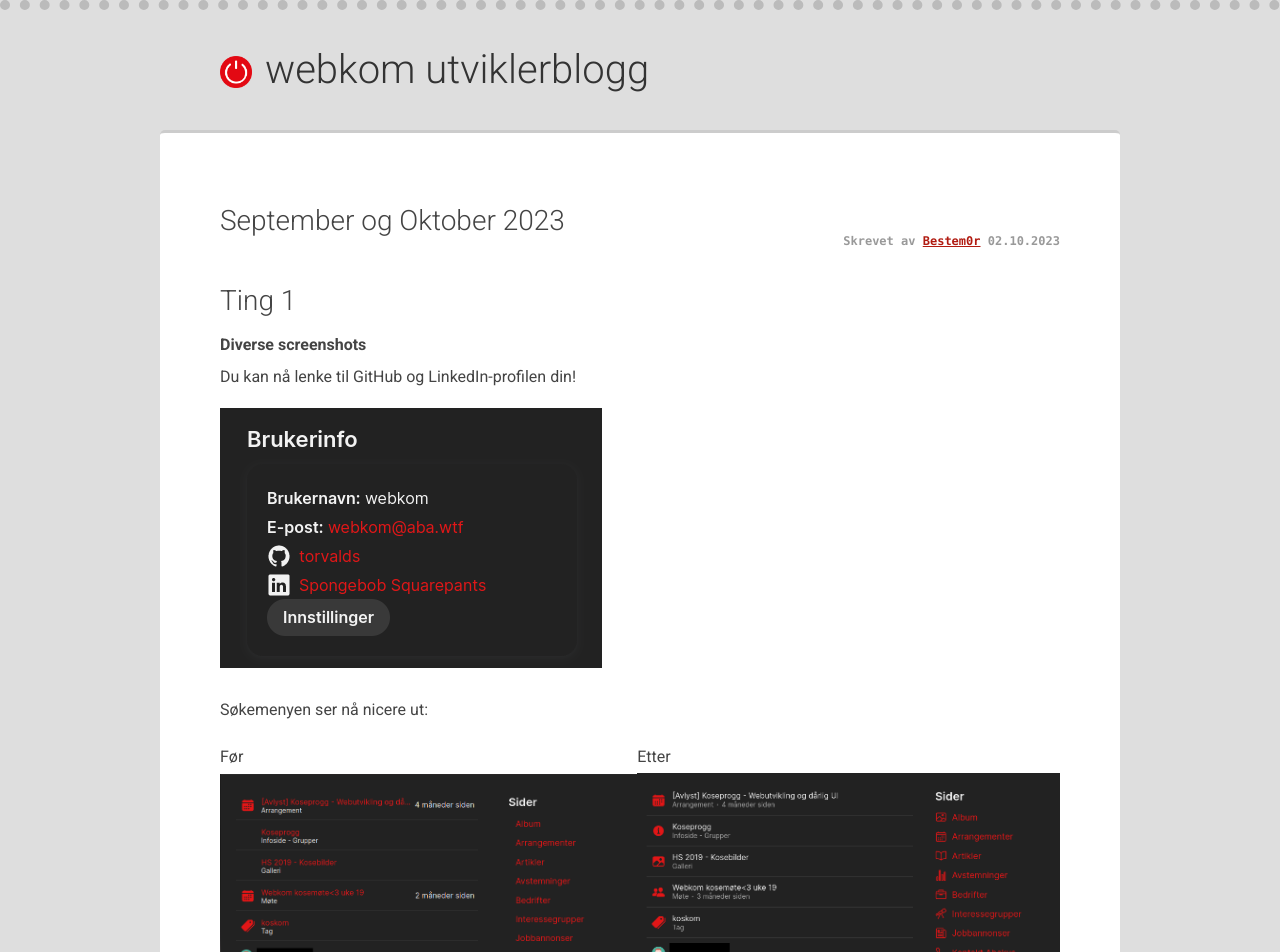
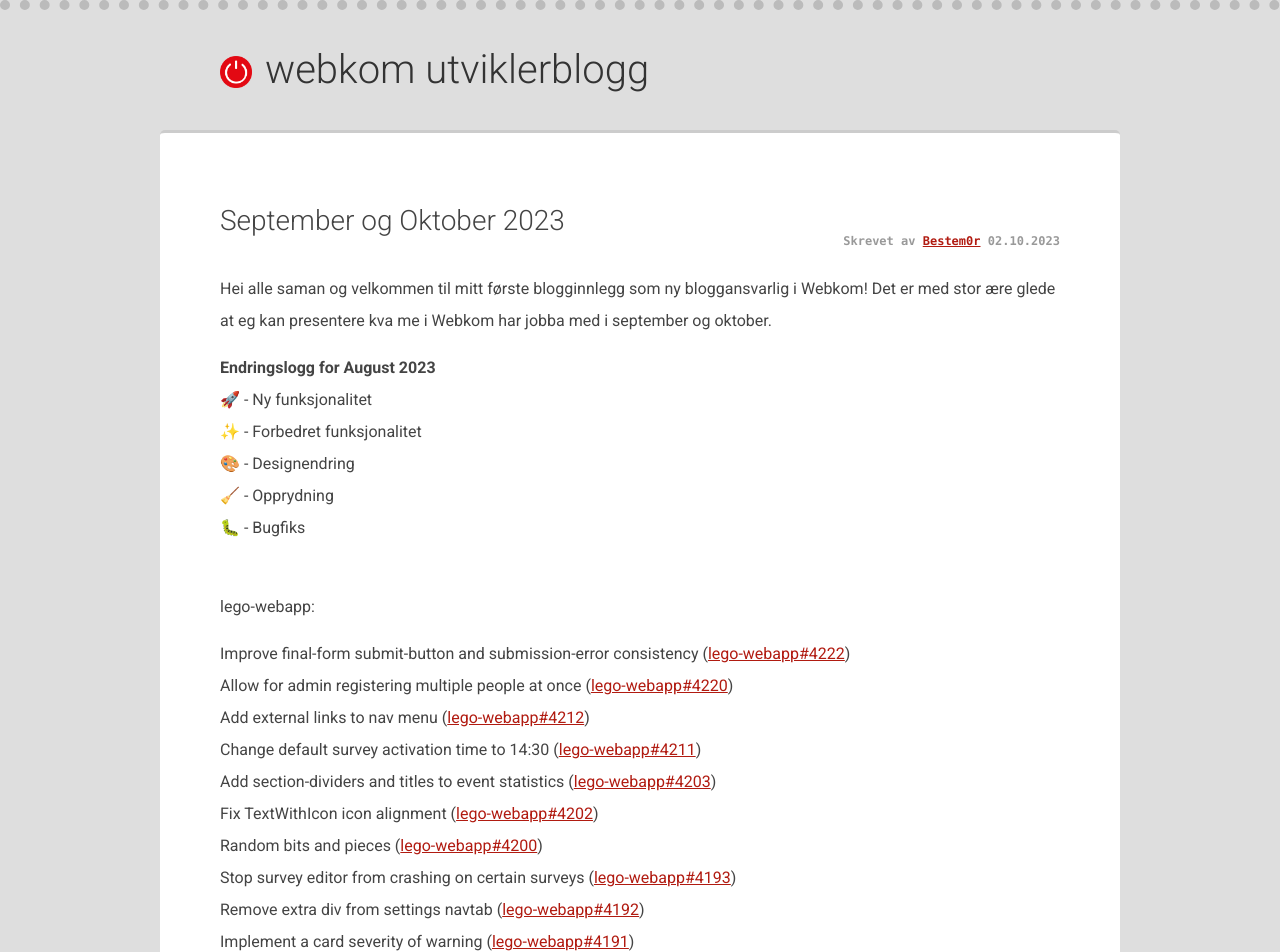
Before and after one commit to webkom/webkom.github.io, a Jekyll site: the page built from _posts/2023-10-02-september-october.md, in a window 1280 px wide and 1400 px high. Shown: the top 952 px of the window. Built offline with Jekyll 4.4.1, drawn with Linux system fonts in a browser that asks for light colours; nearby versions of some CDN libraries; comment, search, counter and statistics services are not loaded; some of the changed text lies outside the part shown.

Commit message:
Add introduction

```diff
--- a/_posts/2023-10-02-september-october.md
+++ b/_posts/2023-10-02-september-october.md
@@ -4,22 +4,7 @@ title: September og Oktober 2023
 author: Bestem0r
 ---
 
-# Ting 1
-
-## Diverse screenshots
-Du kan nå lenke til GitHub og LinkedIn-profilen din!
-
-![github-linkedin-profile](/images/posts/2023-08-31-brukerinfo.png)
-
-Søkemenyen ser nå nicere ut:
-
-| Før | Etter |
-|![before](/images/posts/2023-08-31-search0.png) | ![after](/images/posts/2023-08-31-search1.png) |
-
-Vi har også forbedret designet til litt av hvert. For eksempel dette:
-
-| Før | Etter |
-|![before](https://user-images.githubusercontent.com/69514187/258660677-2a0b58f3-3784-46d1-915b-d780ec4a78a5.png)|![after](https://user-images.githubusercontent.com/69514187/258660435-9777ed07-cd46-40ef-bb01-d210a7bee7cc.png)|
+Hei alle saman og velkommen til mitt første blogginnlegg som ny bloggansvarlig i Webkom! Det er med stor ære glede at eg kan presentere kva me i Webkom har jobba med i september og oktober.
 
 ## Endringslogg for August 2023
 
```
